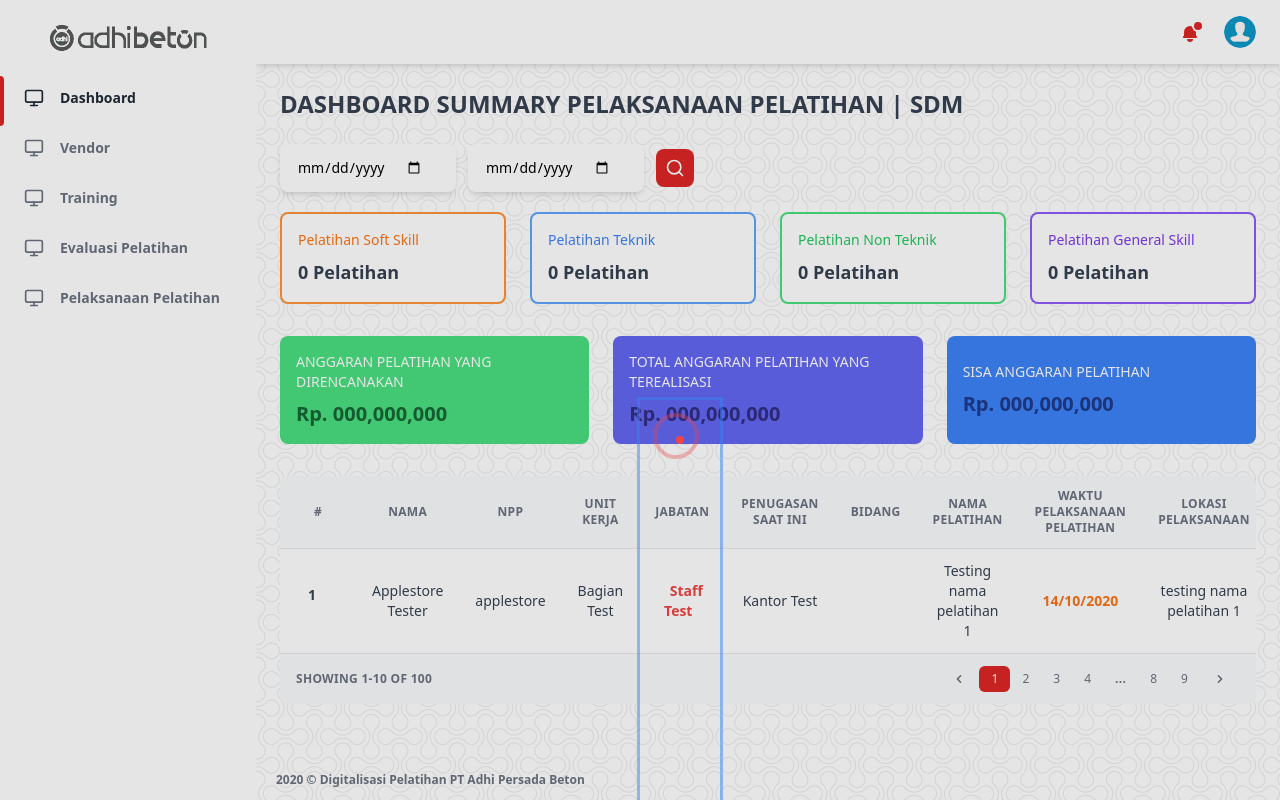
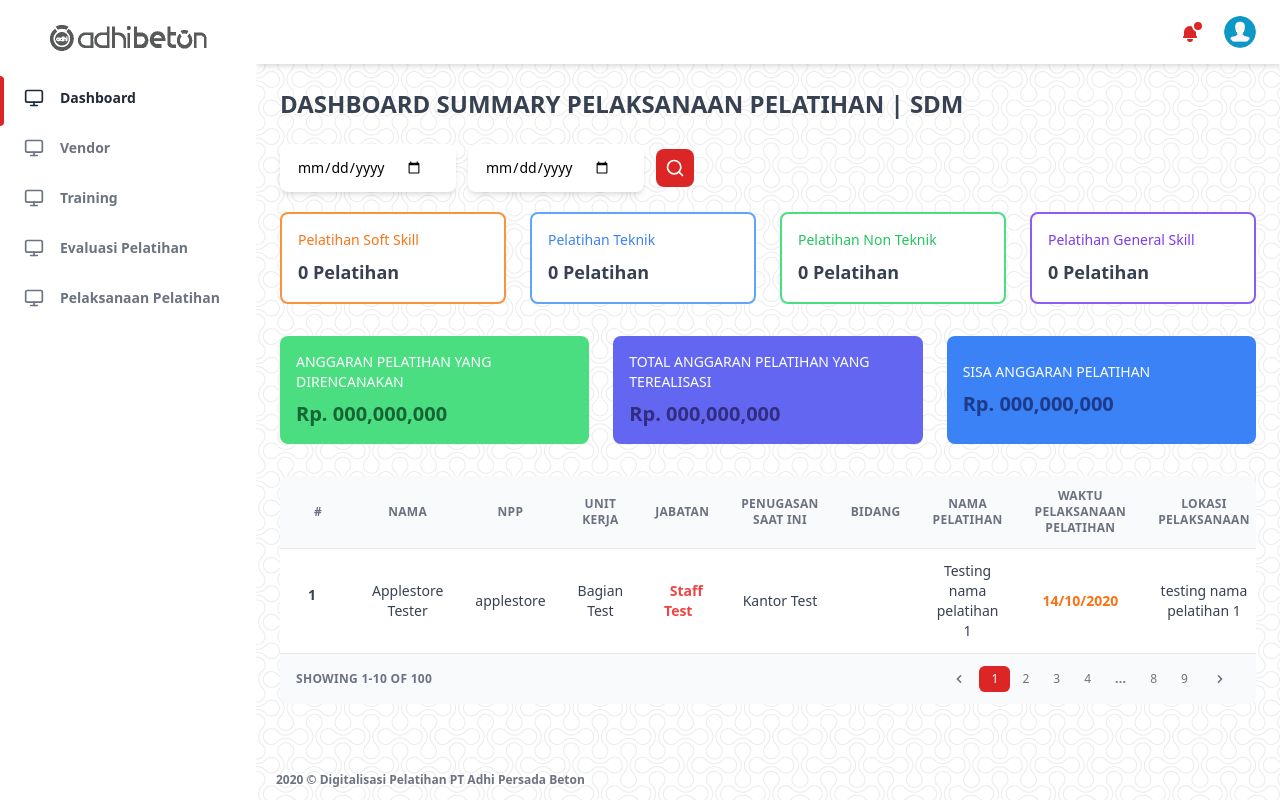
Before and after one commit to ziyadoodle/programpelatihan-adhipersadabeton, a Vue app: page / in a window 1280 px wide. Built offline with nearby package versions, Linux system fonts and the light colour scheme.

Commit message:
Update spinner.vue

```diff
--- a/src/components/spinner.vue
+++ b/src/components/spinner.vue
@@ -1,5 +1,5 @@
 <template>
-    <div class="spin">
+    <div class="spin" v-if="start">
         <div class="ring">
             <div class="lds-ripple">
                 <div></div>
@@ -9,10 +9,16 @@
     </div>
 </template>
 
+<script>
+export default {
+    props: ["start"],
+}
+</script>
+
 <style>
 .spin {
     /* z-index: -10; */
-    z-index: 9999;
+    /* z-index: 9999; */
     @apply w-full;
     @apply h-full;
     /* @apply bg-white; */
```
